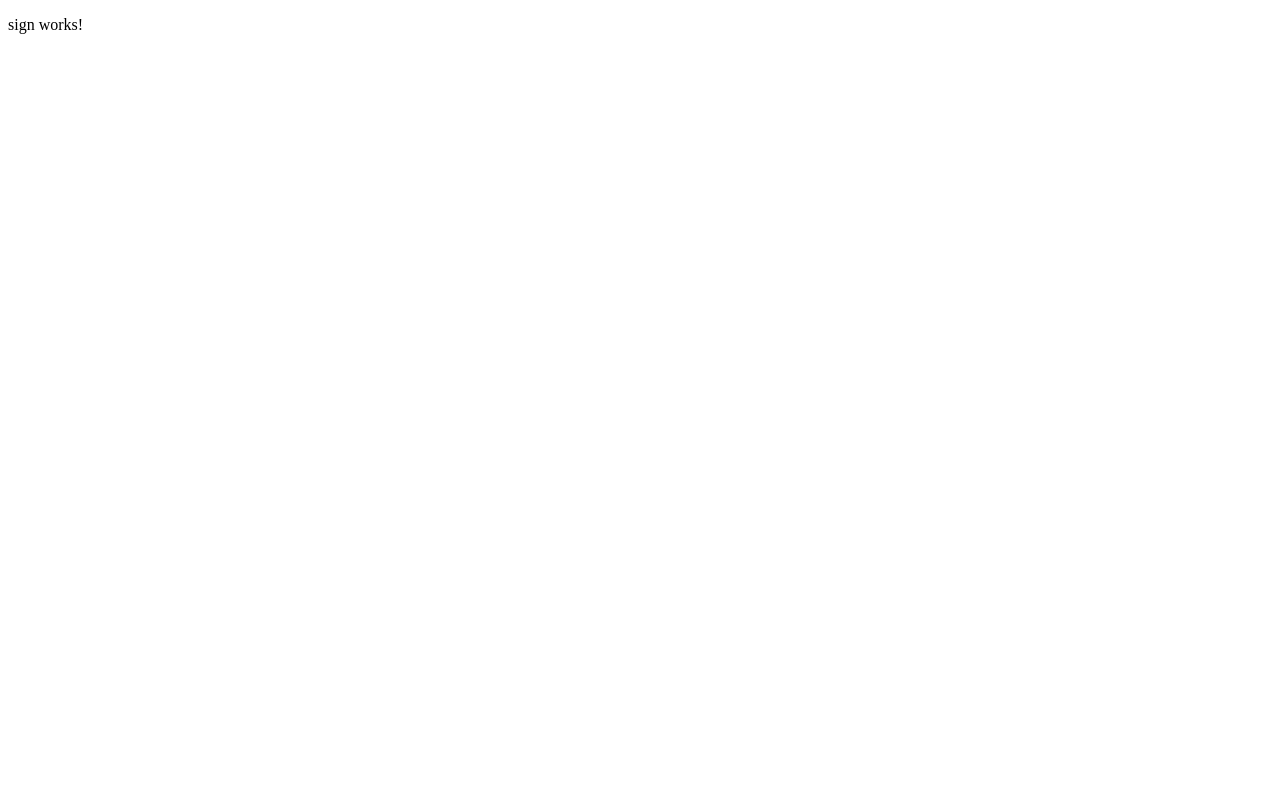
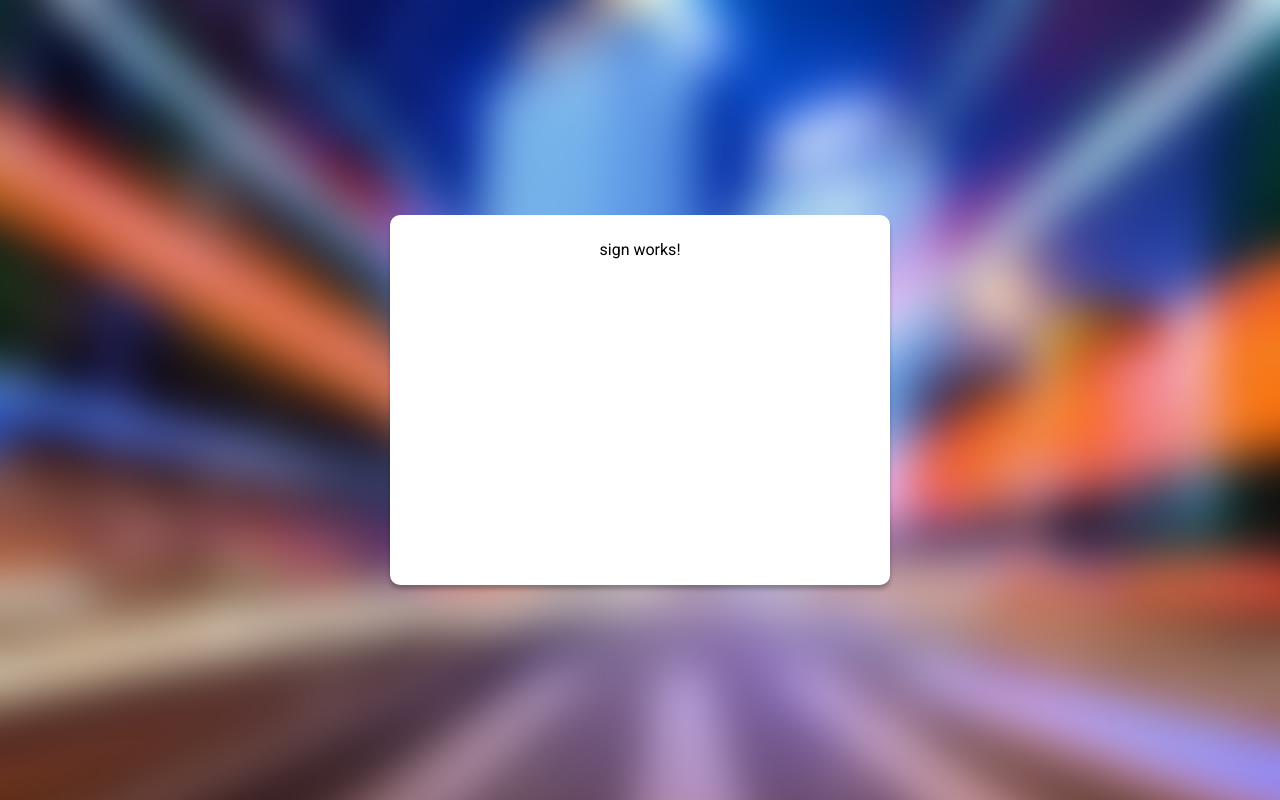
Before and after one commit to EngJao89/curso, an Angular app in the folder front-angular-auth/: page / in a window 1280 px wide. Built offline with nearby package versions, Linux system fonts and the light colour scheme.

Commit message:
feat(06-continer-log-in): implementa base de css e o container de log in

```diff
--- a/front-angular-auth/src/app/core/components/auth/pages/sign/sign.component.html
+++ b/front-angular-auth/src/app/core/components/auth/pages/sign/sign.component.html
@@ -1 +1,3 @@
-<p>sign works!</p>
+<div class="container">
+  <p>sign works!</p>
+</div>
--- a/front-angular-auth/src/scss/base/_base.scss
+++ b/front-angular-auth/src/scss/base/_base.scss
@@ -12,7 +12,7 @@
 
 body {
   height: 100vh;
-  background: url("~/src/assets/bg.jpg") no-repeat;
+  background: url("~/src/assets/bg.jpeg") no-repeat;
   background-size: cover;
   display: flex;
   justify-content: center;
--- /dev/null
+++ b/front-angular-auth/src/scss/layout/_btn.scss
@@ -0,0 +1,16 @@
+.btn-vermelho {
+  width: 100%;
+  height: 60px;
+  margin: 25px 0 0;
+  border: 0;
+  border-radius: 10px;
+  background: $vermelho;
+  color: $branco;
+  font-size: 18px;
+  cursor: pointer;
+
+  &:disabled {
+    cursor: no-drop;
+    background: darken($vermelho, 20%);
+  }
+}
--- /dev/null
+++ b/front-angular-auth/src/scss/layout/_container.scss
@@ -0,0 +1,15 @@
+.container {
+  width: 500px;
+  min-height: 370px;
+  padding: 25px 40px;
+
+  background: $branco;
+  box-shadow: 0px 4px 4px rgba(0, 0, 0, 0.25);
+  box-sizing: border-box;
+  border-radius: 10px;
+
+  display: flex;
+  flex-direction: column;
+  justify-content: space-between;
+  align-items: center;
+}
--- /dev/null
+++ b/front-angular-auth/src/scss/layout/_msg.scss
@@ -0,0 +1,5 @@
+.msg-error {
+  color: $vermelho;
+  font-size: 18px;
+  margin-top: 24px;
+}
--- /dev/null
+++ b/front-angular-auth/src/scss/layout/index.scss
@@ -0,0 +1,3 @@
+@import "./container";
+@import "./btn";
+@import "./msg";
--- a/front-angular-auth/src/styles.scss
+++ b/front-angular-auth/src/styles.scss
@@ -1 +1 @@
-/* You can add global styles to this file, and also import other style files */
+@import "./scss/";
```
